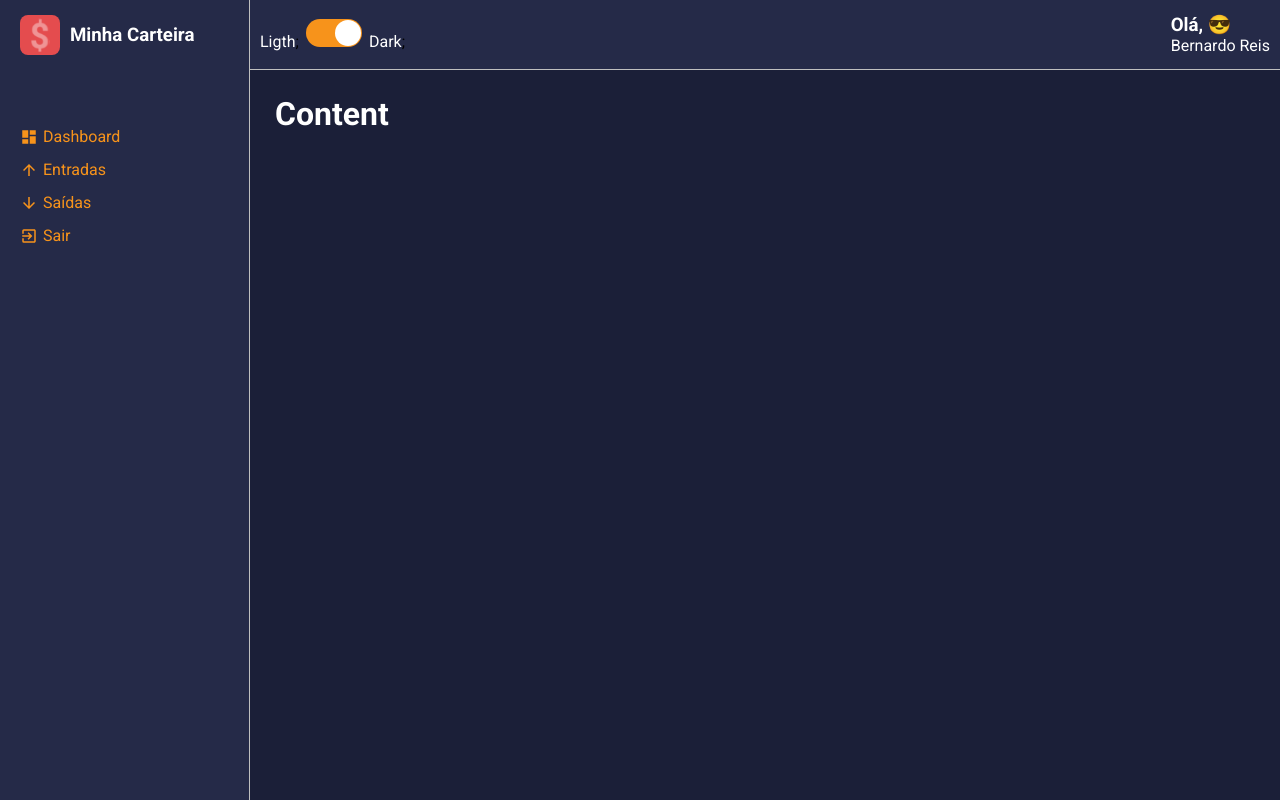
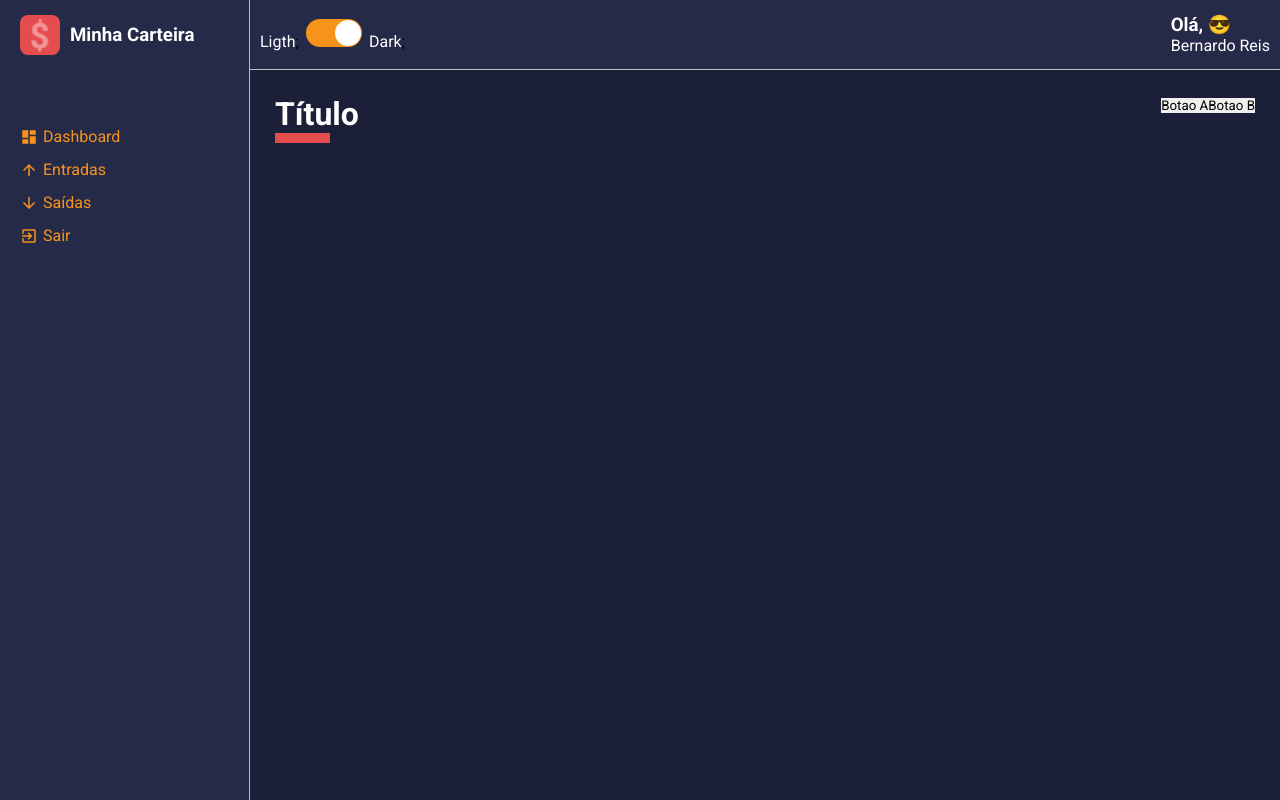
Before and after one commit to devBernardo-Mendes/react-dashboard, a React (Create React App) app: page / in a window 1280 px wide. Built offline with nearby package versions, Linux system fonts and the light colour scheme.

Commit message:
style: :sparkles: Create style of ContentHeader

```diff
--- a/src/components/ContentHeader/index.tsx
+++ b/src/components/ContentHeader/index.tsx
@@ -1,12 +1,18 @@
 import React from "react";
 
 // style
-import { Container } from "./styles";
+import { Container, TitleContainer, Controllers } from "./styles";
 
 const ContentHeader: React.FC = () => {
   return (
     <Container>
-      <h1>Content</h1>
+      <TitleContainer>
+        <h1>Título</h1>
+      </TitleContainer>
+      <Controllers>
+        <button type="button">Botao A</button>
+        <button type="button">Botao B</button>
+      </Controllers>
     </Container>
   );
 };
--- a/src/components/ContentHeader/styles.ts
+++ b/src/components/ContentHeader/styles.ts
@@ -1,5 +1,25 @@
 import styled from "styled-components";
 
 export const Container = styled.div`
+    width: 100%;
+
+    display: flex;
+    justify-content: space-between;
+
+    margin-bottom: 25px;
+`;
+export const TitleContainer = styled.div`
+    > h1 {
+        color: ${props => props.theme.colors.white};
+
+     &::after{
+         content: "";
+         display: block;
+         width: 55px;
+         border-bottom: 10px solid ${props => props.theme.colors.warning};
+     }
+    }
+`;
+export const Controllers = styled.div`
 
 `;
```
